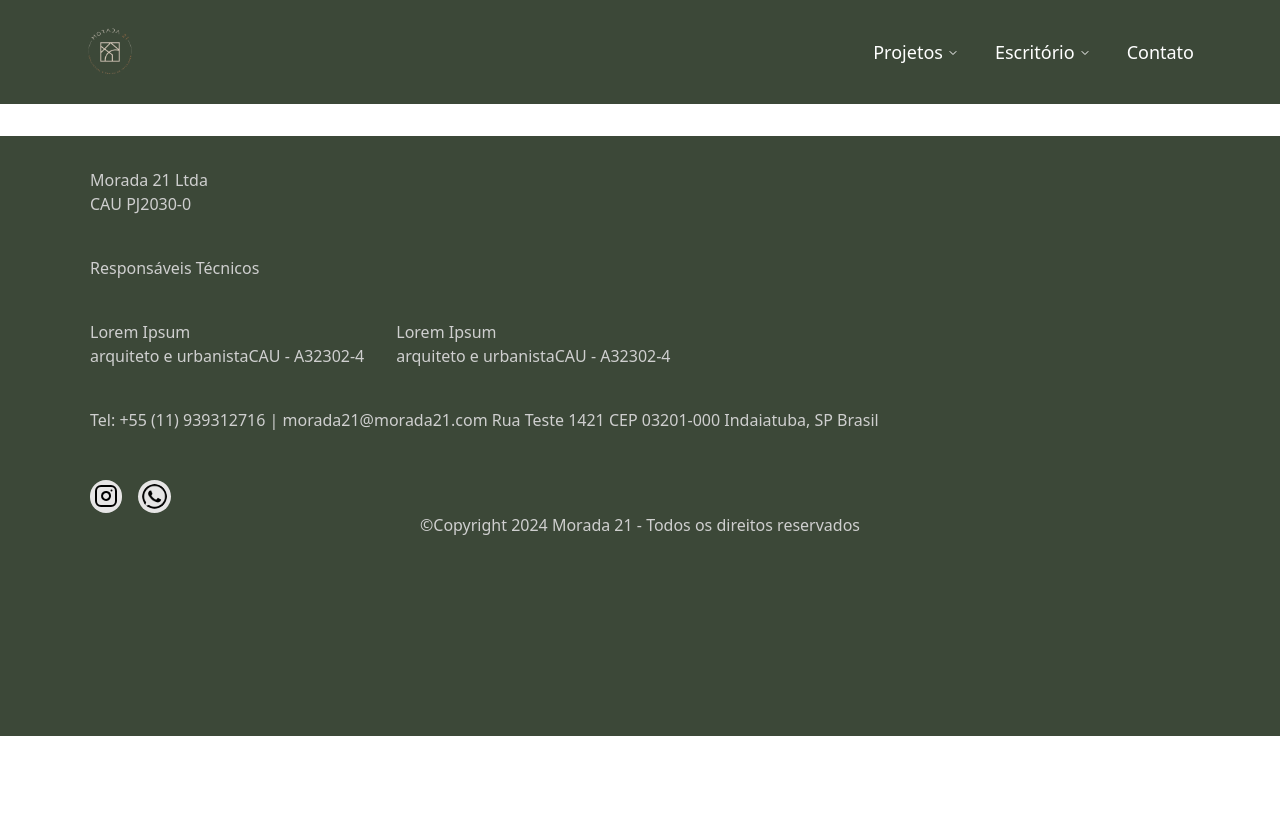
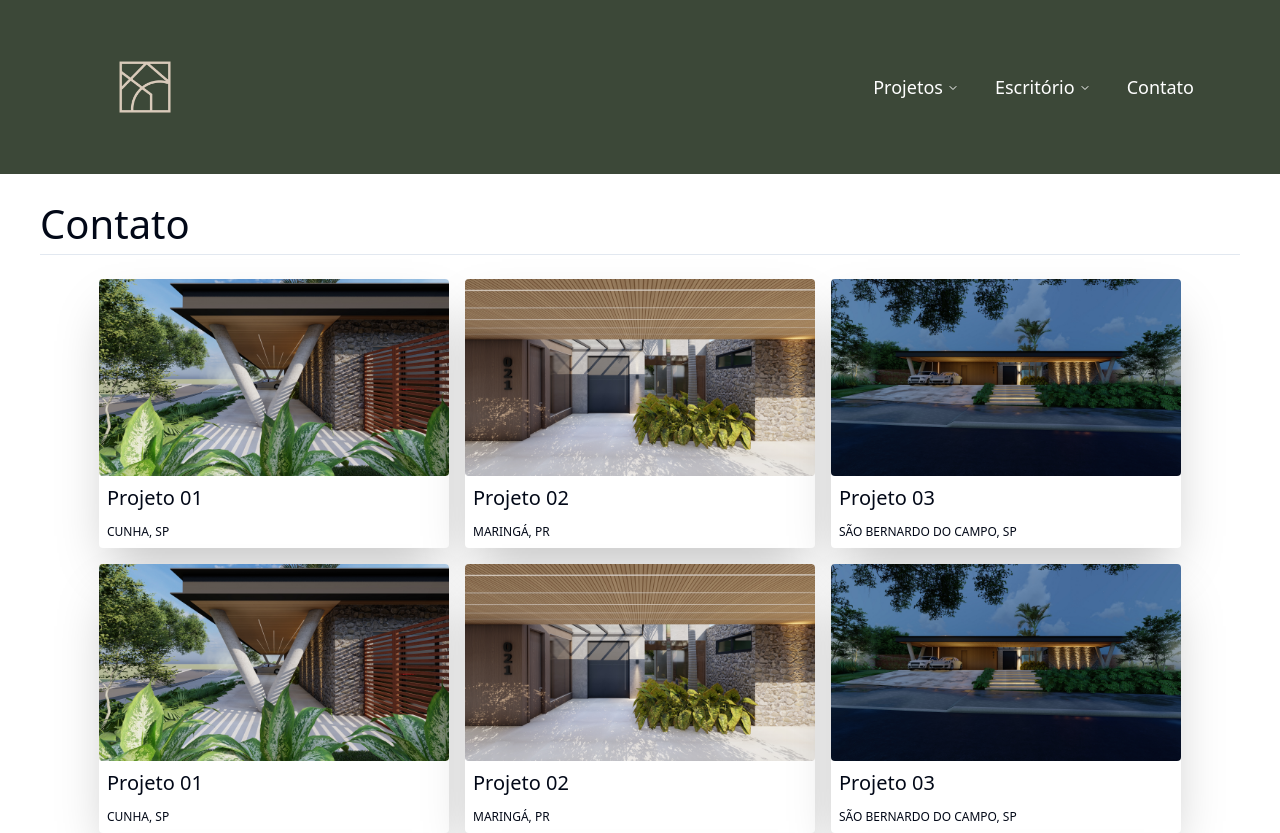
Before and after one commit to vitoroliveiradev/morada21_portfolio, a React (Vite) app: page /projetos/arquitetonicos in a window 1280 px wide. Shown: the top 833 px of the page. Before the commit the page ends 800 px from the top, so only its background shows below. Built offline with nearby package versions, Linux system fonts and the light colour scheme.

Commit message:
feat: change logo and routes for project

```diff
--- a/src/components/Menu/index.tsx
+++ b/src/components/Menu/index.tsx
@@ -56,21 +56,21 @@ export function Menu() {
             Projetos
           </NavigationMenuTrigger>
           <NavigationMenuContent>
-            <Link to="/portfolio/comercial">
+            <Link to="/projetos/arquitetonicos">
               <NavigationMenuLink
                 className={`${navigationMenuTriggerStyle()} cursor-pointer `}
               >
                 Projetos Arquitetônicos
               </NavigationMenuLink>
             </Link>
-            <Link to="/">
+            <Link to="/projetos/designInteriores">
               <NavigationMenuLink
                 className={`${navigationMenuTriggerStyle()} cursor-pointer`}
               >
                 Projetos de Design de Interiores
               </NavigationMenuLink>
             </Link>
-            <Link to="/">
+            <Link to="/projetos/comercial">
               <NavigationMenuLink
                 className={`${navigationMenuTriggerStyle()} cursor-pointer`}
               >
--- a/src/components/ui/components/Logo.tsx
+++ b/src/components/ui/components/Logo.tsx
@@ -1,11 +1,11 @@
 import { useState } from "react";
-import LogoImage from "../../../assets/logo-transparent.png";
-import LogoText from "../../../assets/logo2-transparent.png";
+import Logo1 from "../../../assets/logo/02 - SIMBOLOGIA.png";
+import Logo2 from "../../../assets/logo/01 - LOGO.png";
 
 export const Logo = () => {
-  const [image, setImage] = useState(LogoImage);
-  const handleChangeImage = () => setImage(LogoText);
-  const handleRemoveImage = () => setImage(LogoImage);
+  const [image, setImage] = useState(Logo1);
+  const handleChangeImage = () => setImage(Logo2);
+  const handleRemoveImage = () => setImage(Logo1);
 
   return (
     <div>
@@ -15,7 +15,7 @@ export const Logo = () => {
         onMouseOut={handleRemoveImage}
       >
         <img
-          className="w-20 h-20 rounded-full"
+          className="w-[150px] h-[150px] rounded-full"
           src={image}
           alt="Logo morada 21"
         />
--- a/src/pages/ArchitecturalProjects/index.tsx
+++ b/src/pages/ArchitecturalProjects/index.tsx
@@ -1,6 +1,7 @@
 import Image1 from "../../assets/ArchitecturalProjects/RENDER POSTAGEM 4.jpg";
 import Image2 from "../../assets/ArchitecturalProjects/RENDER POSTAGEM 5.jpg";
 import Image3 from "../../assets/ArchitecturalProjects/render total.jpg";
+import { Container } from "../../components/Container";
 
 const cards = [
   {
@@ -52,11 +53,20 @@ const cards = [
 
 export const ArchitecturalProjects = () => {
   return (
+    <Container>
       <div className="p-0 mt-5 mb-5">
+        <div className="mb-6">
+          <h1 className="text-[40px]">Contato</h1>
+          <hr />
+        </div>
         <div className="flex gap-4 flex-wrap justify-center items-center">
           {cards.map((item) => (
             <div className="bg-white shadow-2xl h-[28 0px] w-[350px] rounded-sm">
-            <img src={item.image} alt="Imagem 2" className="w-100 rounded-sm" />
+              <img
+                src={item.image}
+                alt="Imagem 2"
+                className="w-100 rounded-sm"
+              />
               <div className="p-2">
                 <h3 className="text-xl">{item.title}</h3>
                 <p className="text-xs mt-3">{item.location}</p>
@@ -65,5 +75,6 @@ export const ArchitecturalProjects = () => {
           ))}
         </div>
       </div>
+    </Container>
   );
 };
```
Also changed, not shown: src/App.tsx (+6 -6 lines), src/assets/logo/01 - LOGO.png (added), src/assets/logo/02 - SIMBOLOGIA.png (added). Lines whose indentation alone changed are shown as unchanged.
